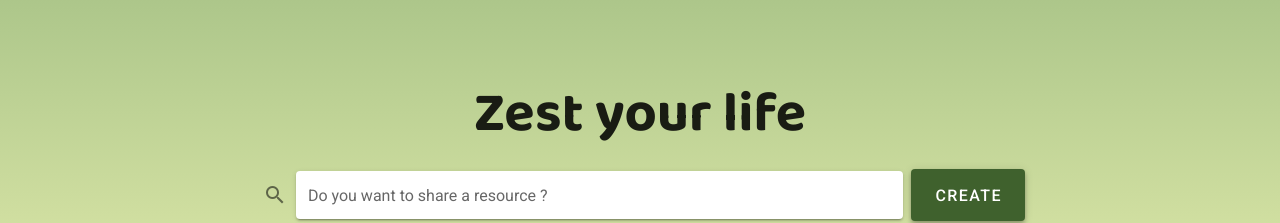
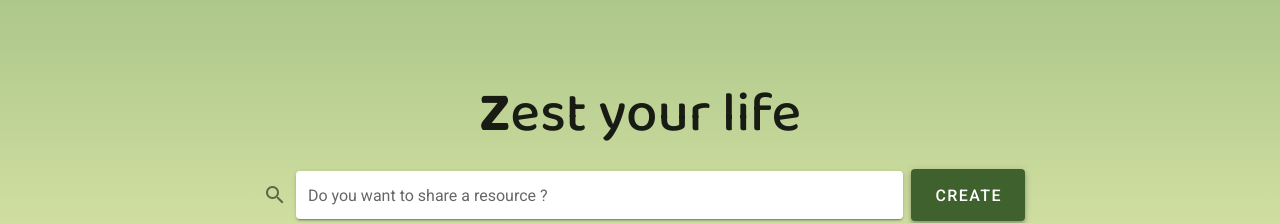
Before and after one commit to HE-Arc/Zest, a Vue app in the folder front/: page / in a window 1280 px wide. Shown: the part 279-502 px from the top of the page. Built offline with nearby package versions, Linux system fonts and the light colour scheme.

Commit message:
Style: Improve 'Zest your life' title on Home Page

```diff
--- a/front/src/assets/styles/modules/_typography.scss
+++ b/front/src/assets/styles/modules/_typography.scss
@@ -7,6 +7,10 @@ h4,
 h5,
 h6 {
   font-family: "Baloo 2", sans-serif !important;
+}
+
+.fw-700 {
+  font-weight: 700;
 }
 
 .v-app-bar {
@@ -21,4 +25,5 @@ h1 {
 
 h2 {
   font-size: 3.5rem;
+  font-weight: 500;
 }
--- a/front/src/views/Home.vue
+++ b/front/src/views/Home.vue
@@ -1,6 +1,6 @@
 <template>
   <v-container id="share-page" fill-height fill-width fluid class="background-accent-gradient d-flex align-center justify-center flex-col flex-col">
-    <h2>Zest your life</h2>
+    <h2><span class="fw-700">Z</span>est your life</h2>
     <div class="d-flex nowrap align-center justify-center">
       <v-text-field
         prepend-icon="mdi-magnify"
```
